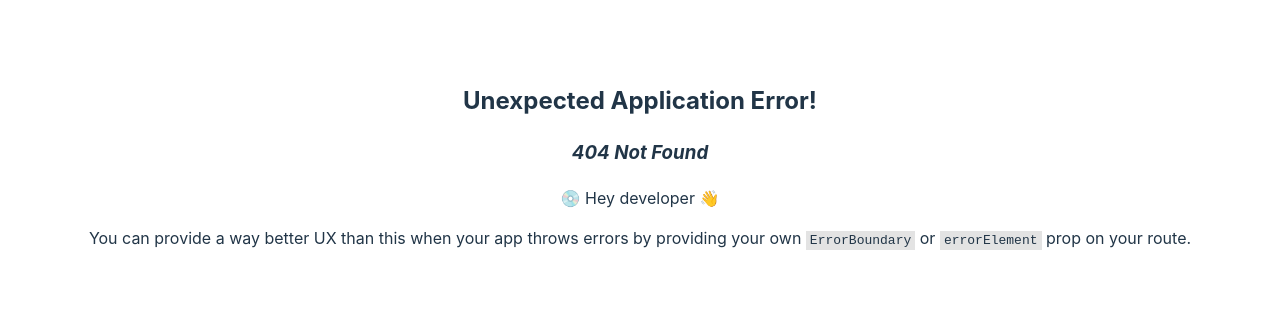
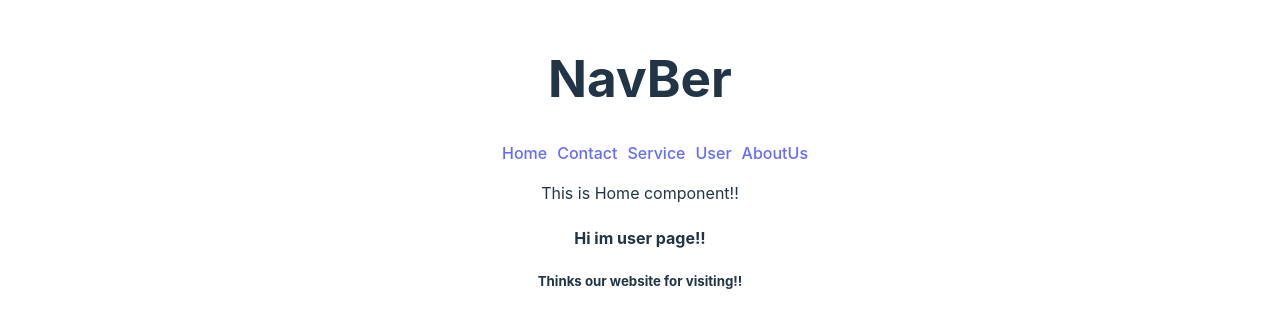
Before and after one commit to asifaktar/introduction-to-react-router, a React (Vite) app: page /User in a window 1280 px wide. Before the commit this address had no page. Shown: the part 235-562 px from the top of the page. Built offline with nearby package versions, Linux system fonts and the light colour scheme.

Commit message:
added user function

```diff
--- a/src/assets/Componet/Footer/Footer.jsx
+++ b/src/assets/Componet/Footer/Footer.jsx
@@ -3,7 +3,7 @@
 const Footer = () => {
     return (
         <div>
-            <h5>Thinks for our website visiting!!</h5>
+            <h5>Thinks our website for visiting!!</h5>
         </div>
     );
 };
--- a/src/assets/Componet/Header/Header.jsx
+++ b/src/assets/Componet/Header/Header.jsx
@@ -9,6 +9,7 @@ const Header = () => {
                 <Link to="/">Home</Link>
                 <Link to="/Contact">Contact</Link>
                 <Link to="/Service">Service</Link>
+                <Link to="/User">User</Link>
                 <Link to="/About">AboutUs</Link>
             </ul>
         </div>
--- /dev/null
+++ b/src/assets/Componet/User/User.jsx
@@ -0,0 +1,11 @@
+
+
+const User = () => {
+    return (
+        <div>
+            <h4>Hi im user page!!</h4>
+        </div>
+    );
+};
+
+export default User;
--- a/src/main.jsx
+++ b/src/main.jsx
@@ -10,6 +10,7 @@ import Home from './assets/Componet/Home/Home.jsx';
 import Contact from './assets/Componet/Contact/Contact.jsx';
 import About from './assets/Componet/About/About.jsx';
 import Service from './assets/Componet/Service/Service.jsx';
+import User from './assets/Componet/User/User.jsx';
 
 
 const router = createBrowserRouter([
@@ -26,6 +27,10 @@ const router = createBrowserRouter([
         element: <Service></Service>
       },
       {
+        path: "/User",
+        element: <User></User>
+      },
+      {
         path: "/about",
         element: <About></About>
       }
```
